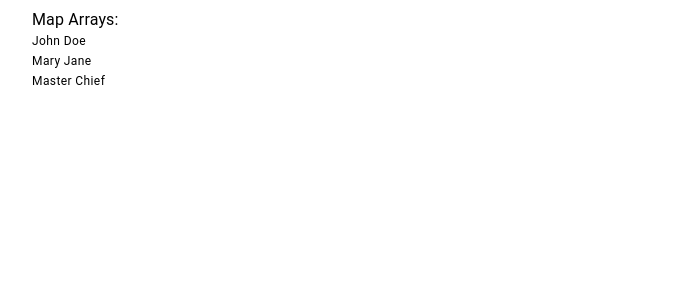
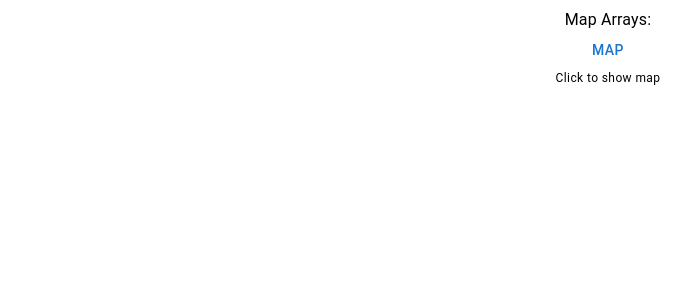
Before and after one commit to noel-pena/Functional-Programming-Methods, a React (Vite) app: page / in a window 1280 px wide. Shown: the top 300 px of the page, without its empty margins (32-723 px from the left). Built offline with nearby package versions, Linux system fonts and the light colour scheme.

Commit message:
Added button toggle

```diff
--- a/src/components/MapArray.tsx
+++ b/src/components/MapArray.tsx
@@ -1,5 +1,6 @@
-import {Stack, Typography} from "@mui/material";
-import {Person} from "../types/Person.ts";
+import {Button, Stack, Typography} from "@mui/material";
+import {Person} from "../types";
+import React from "react";
 
 function MapArray(){
     const mockPersons: Array<Person> = [
@@ -7,15 +8,25 @@ function MapArray(){
         {id: 2, name: 'Mary Jane', age: 26},
         {id: 3, name: 'Master Chief', age: 40}
     ]
+    const [showMap, setShowMap] = React.useState(false)
 
-    return(
-        <Stack>
+    return (
+        <Stack alignItems='center'>
             <Typography>Map Arrays:</Typography>
-            {mockPersons.map(person => (
-                <Stack>
-                    <Typography variant='caption'>{person.name}</Typography>
-                </Stack>
-            ))}
+
+            <Button onClick={() => setShowMap(!showMap)}>Map</Button>
+            {showMap ? (
+                mockPersons.map(person => (
+                    <Stack>
+                        <Typography variant='caption'>{person.name}</Typography>
+                    </Stack>
+                ))) : (
+                    <Stack>
+                        <Typography variant='caption'>Click to show map</Typography>
+                    </Stack>
+                )
+            }
+
         </Stack>
     )
 }
--- /dev/null
+++ b/src/types/index.ts
@@ -0,0 +1 @@
+export * from './Person.ts'
```
